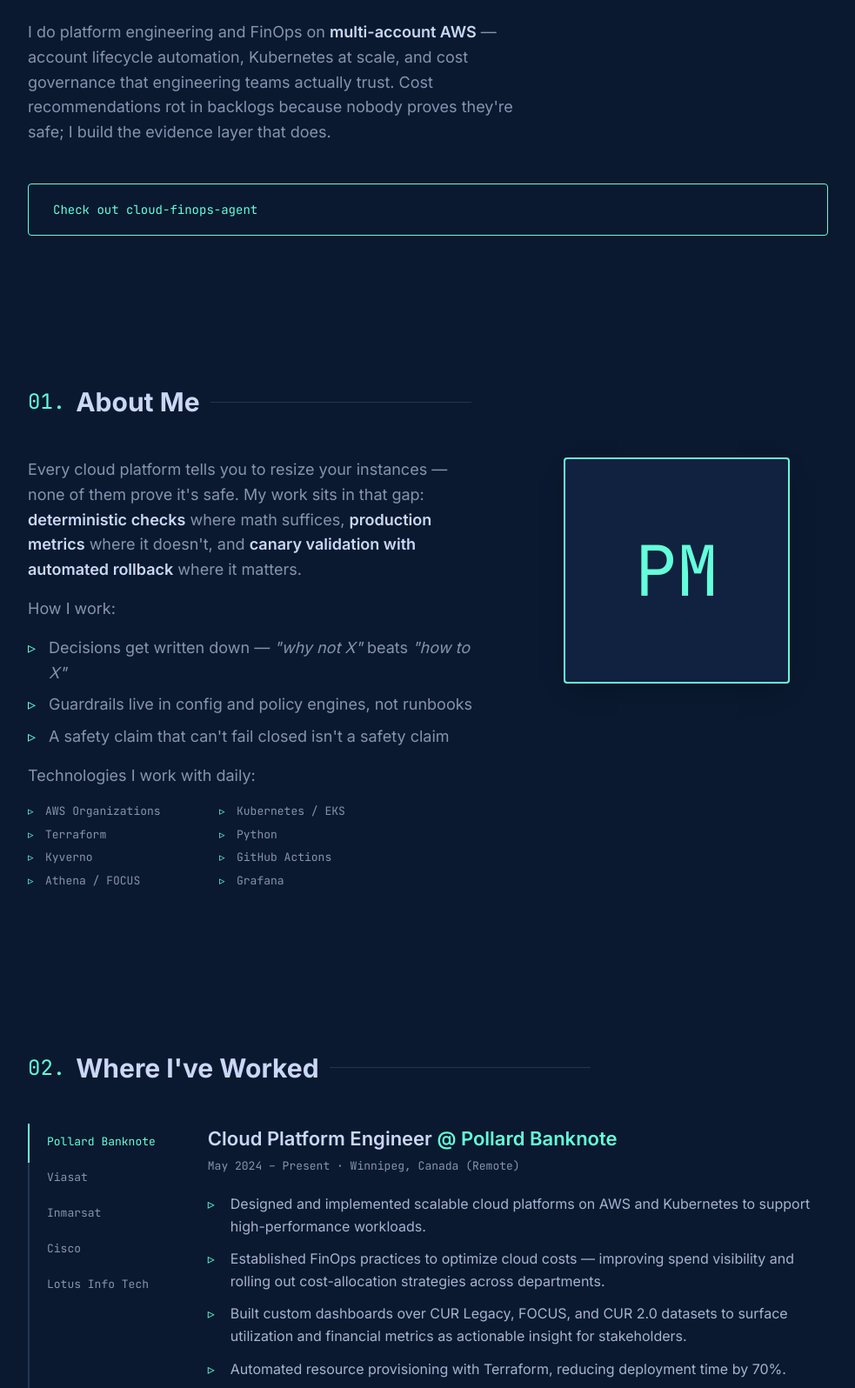
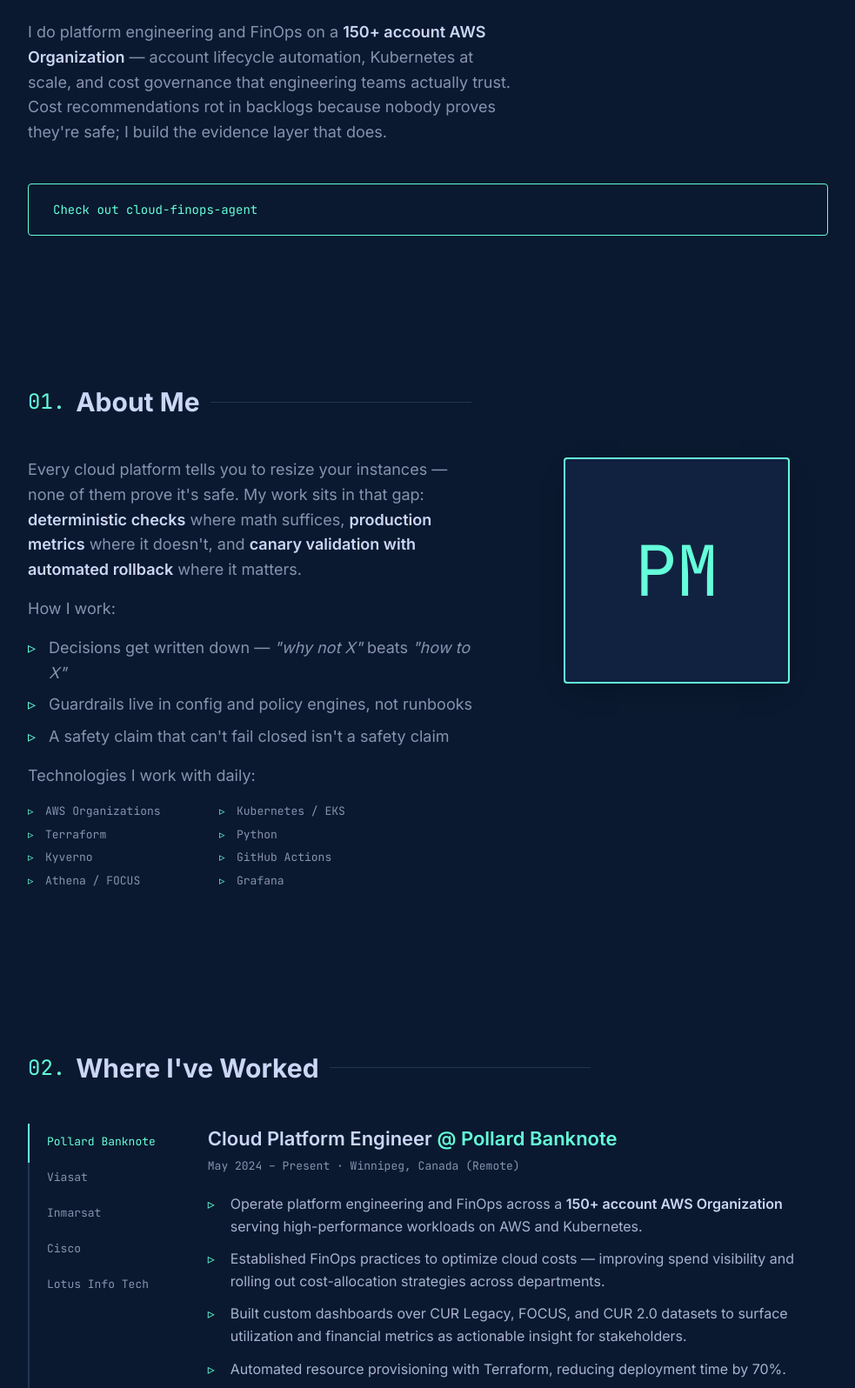
Before and after one commit to prmaddi6233/prmaddi6233.github.io, a plain HTML site: page index.html in a window 1280 px wide. Shown: the part 452-2048 px from the top of the page at 87% size, without its empty margins (148-1131 px from the left). Drawn offline with Linux system fonts and the light colour scheme.

Commit message:
content: state real scale — 150+ account AWS Organization

```diff
--- a/index.html
+++ b/index.html
@@ -40,7 +40,7 @@
       <h1 class="hero__name">Pradeep Maddi.</h1>
       <h2 class="hero__tag">I build evidence-based cloud platforms.</h2>
       <p class="hero__blurb">
-        I do platform engineering and FinOps on <strong>multi-account AWS</strong> —
+        I do platform engineering and FinOps on a <strong>150+ account AWS Organization</strong> —
         account lifecycle automation, Kubernetes at scale, and cost governance that
         engineering teams actually trust. Cost recommendations rot in backlogs because
         nobody proves they're safe; I build the evidence layer that does.
@@ -100,7 +100,7 @@
             <h3>Cloud Platform Engineer <span class="tabs__company">@ Pollard Banknote</span></h3>
             <p class="tabs__range mono">May 2024 – Present · Winnipeg, Canada (Remote)</p>
             <ul class="tabs__bullets">
-              <li>Designed and implemented scalable cloud platforms on AWS and Kubernetes to support high-performance workloads.</li>
+              <li>Operate platform engineering and FinOps across a <strong>150+ account AWS Organization</strong> serving high-performance workloads on AWS and Kubernetes.</li>
               <li>Established FinOps practices to optimize cloud costs — improving spend visibility and rolling out cost-allocation strategies across departments.</li>
               <li>Built custom dashboards over CUR Legacy, FOCUS, and CUR 2.0 datasets to surface utilization and financial metrics as actionable insight for stakeholders.</li>
               <li>Automated resource provisioning with Terraform, reducing deployment time by 70%.</li>
```
